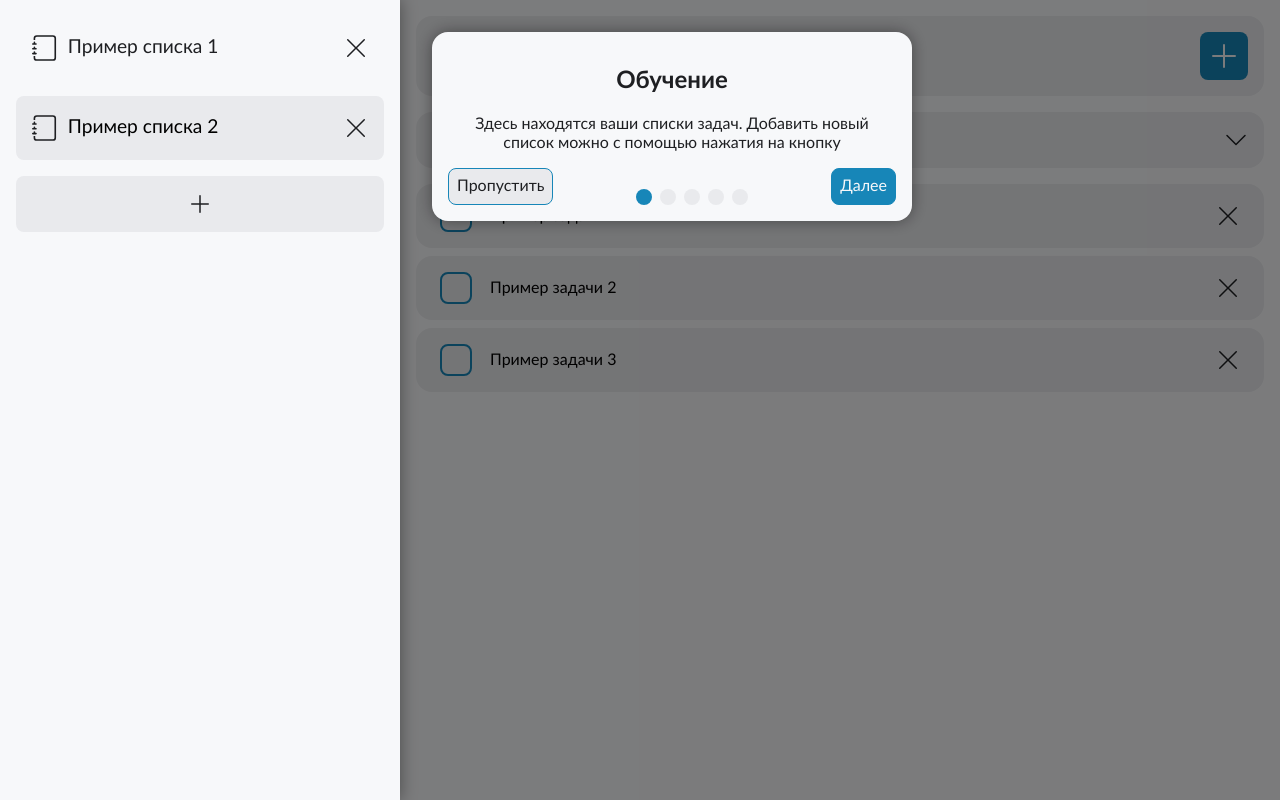
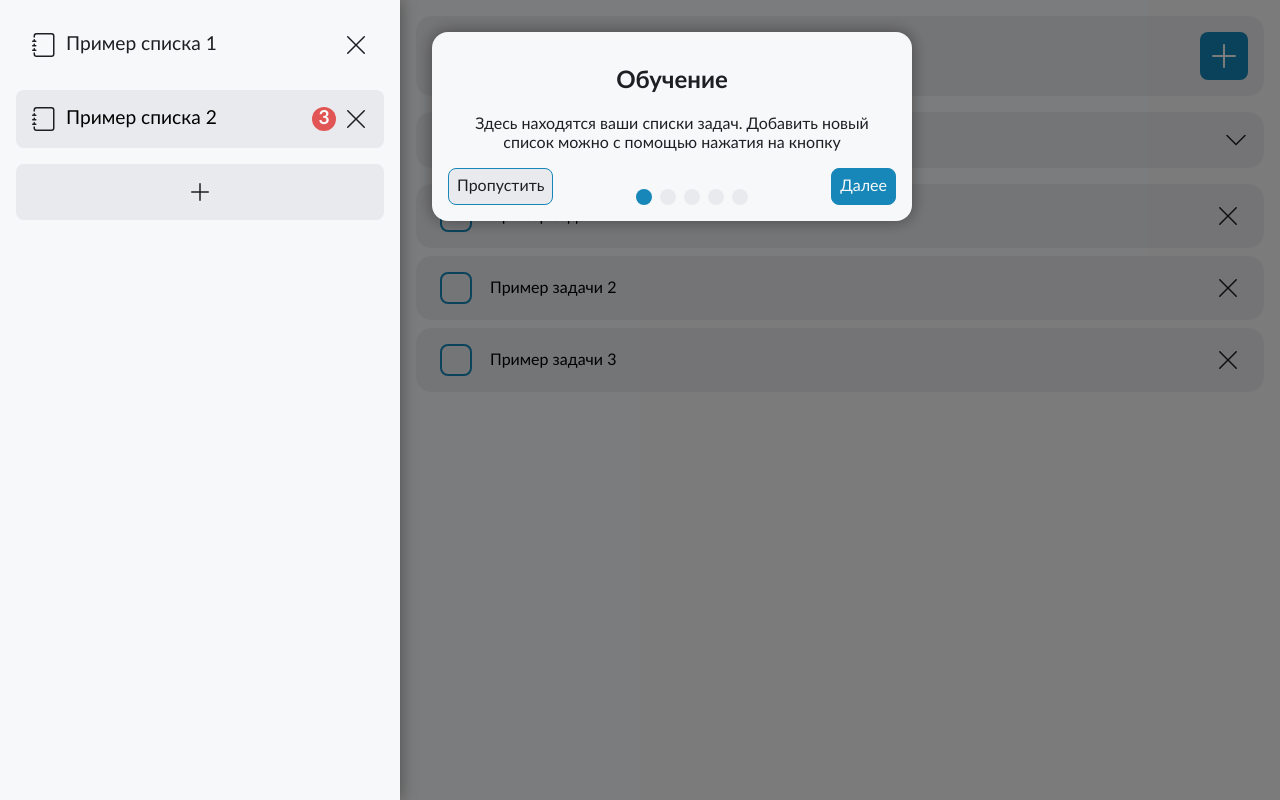
Before and after one commit to gzdewww/todo-react-ts, a React (Vite) app: page / in a window 1280 px wide. Built offline with nearby package versions, Linux system fonts and the light colour scheme.

Commit message:
final fixes + task count feature

```diff
--- a/src/components/SideBar/SideBar.tsx
+++ b/src/components/SideBar/SideBar.tsx
@@ -48,6 +48,7 @@ function SideBar({
               done={
                 list.tasks.length > 0 && !list.tasks.some((task) => !task.done)
               }
+              count={list.tasks.filter((task) => !task.done).length}
               onRemove={() => removeList(list.id)}
               onClick={() => {
                 setActiveList(list.id);
--- a/src/components/SideBarItem/SideBarItem.module.scss
+++ b/src/components/SideBarItem/SideBarItem.module.scss
@@ -20,7 +20,20 @@
   }
 
   &__icon {
-    font-size: 2rem;
+    font-size: 1.5rem;
+    flex-shrink: 0;
+  }
+
+  &__count{
+    flex-shrink: 0;
+    width: 1.5rem;
+    height: 1.5rem;
+    line-height: 1.5rem;
+    vertical-align: middle;
+    font-weight: bold;
+    background-color: var(--accent-danger);
+    border-radius: 50%;
+    color: var(--bg-main);
   }
 
   &__delete{
--- a/src/components/SideBarItem/SideBarItem.tsx
+++ b/src/components/SideBarItem/SideBarItem.tsx
@@ -7,6 +7,7 @@ interface SideBarItemProps {
   value: string;
   active: boolean;
   done: boolean;
+  count: number;
   onRemove: () => void;
   onClick: () => void;
   onChange: (title: string) => void;
@@ -16,6 +17,7 @@ export default function SideBarItem({
   value,
   active,
   done,
+  count,
   onRemove,
   onClick,
   onChange,
@@ -41,6 +43,11 @@ export default function SideBarItem({
         onChange={(event) => onChange(event.target.value)}
         disabled={!active}
       />
+      {count > 0 ? (
+        <div className={style["list-item__count"]}>
+          <span>{count}</span>
+        </div>
+      ) : null}
       <Button
         aria-label={`Удалить список "${value}"`}
         className={style["list-item__delete"]}
```
Also changed, not shown: 1 other file (tests, documents, lock files or other folders).
